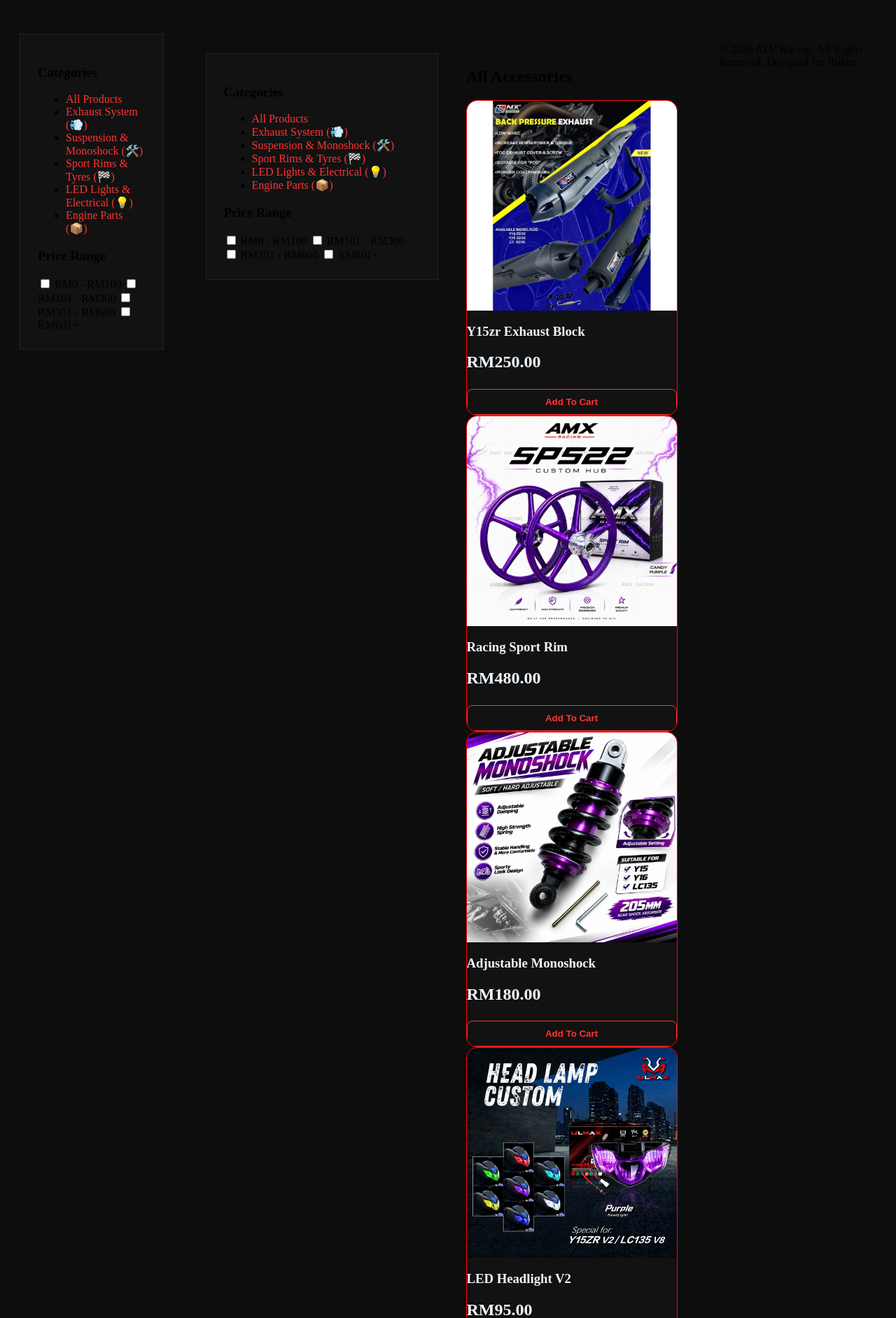
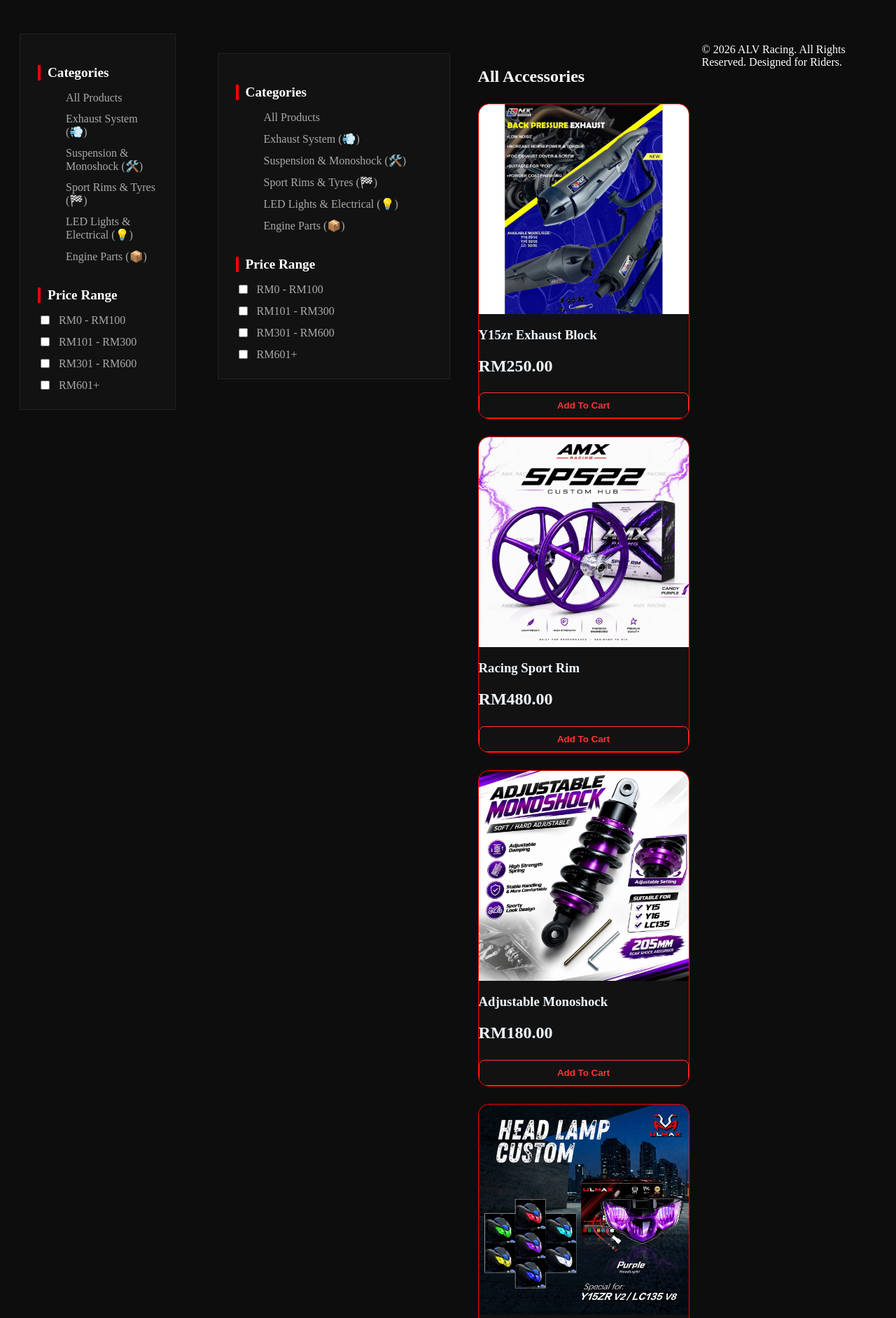
Before and after one commit to chanangkey18071972-afk/07final-project, a PHP site: page /shop.html in a window 1280 px wide. Shown: the part 52-1936 px from the top of the page at 70% size. Run offline with PHP 8.4, Linux system fonts and the light colour scheme.

Commit message:
first commit

```diff
--- a/shop.css
+++ b/shop.css
@@ -15,3 +15,64 @@
     position: sticky;
     top: 100px;
 }
+.filter-title{
+    font-size: 1.2rem;
+    color: #ffffff;
+    margin-bottom: 15px;
+    border-left: 4px solid #ff0000;
+    padding-left: 10px;
+}
+.filter-list{
+    list-style: none;
+    margin-bottom: 35px;
+}
+.filter-list li{
+    margin-bottom: 12px;
+}
+.filter-list li a{
+    color: #aaaaaa;
+    text-decoration: none;
+    transition: color 0.2 ease, padding-left 0.2 ease;
+    display: inline-block;
+}
+.filter-list li a:hover
+.filter-list li a:active{
+    color: #ff0000;
+    padding-left: 5px;
+    font-weight: bold;
+}
+.price-filter{
+    display: flex;
+    flex-direction: column;
+    gap: 12px;
+    color: #aaaaaa;
+}
+.price-filter label{
+    cursor: pointer;
+    display: flex;
+    align-items: center;
+    gap: 10px;
+    transition: color 0.2 ease;
+}
+.price-filter label:hover{
+    color: #ffffff;
+}
+.price-filter input[type="checkbox"]{
+    accent-color: #ff0000;
+}
+.shop-products-area{
+    flex: 1;
+}
+.page-heading{
+    font-size: 1.5rem;
+    color: #ffffff;
+    margin-bottom: 25px;
+}
+.shop-grid{
+    display: grid;
+    grid-template-columns: repeat(auto-fill, minmax(260px, 1fr));
+    gap: 25px;
+}
+.main-footer{
+    color: #ffffff;
+}
```
